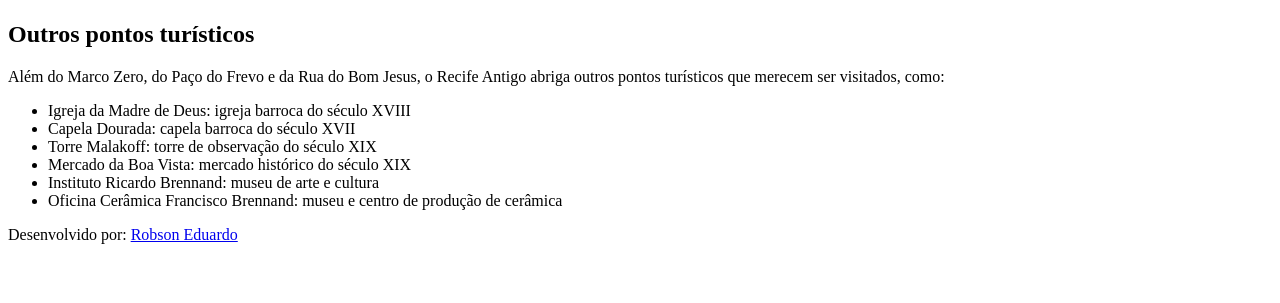
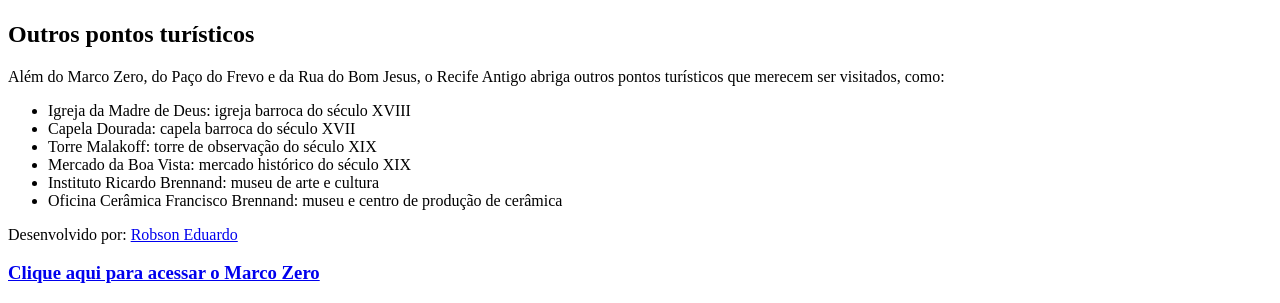
Before and after one commit to robsthecreator/exercicios_proz, a plain HTML site: page html_css3/pontos_turisticos.html in a window 1280 px wide. Shown: the part 1005-1308 px from the top of the page. Before the commit the page ends 1265 px from the top, so only its background shows below. Drawn offline with Linux system fonts and the light colour scheme.

Commit message:
Adição do link para voltar para a página Marco Zero

```diff
--- a/html_css3/pontos_turisticos.html
+++ b/html_css3/pontos_turisticos.html
@@ -59,6 +59,12 @@
       Desenvolvido por:
       <a href="https://github.com/robsthecreator/">Robson Eduardo</a>
     </p>
+
+    <h3>
+        <a href="index.html">
+          Clique aqui para acessar o Marco Zero
+        </a>
+    </h3>
   </footer>
 </body>
 </html>
```
